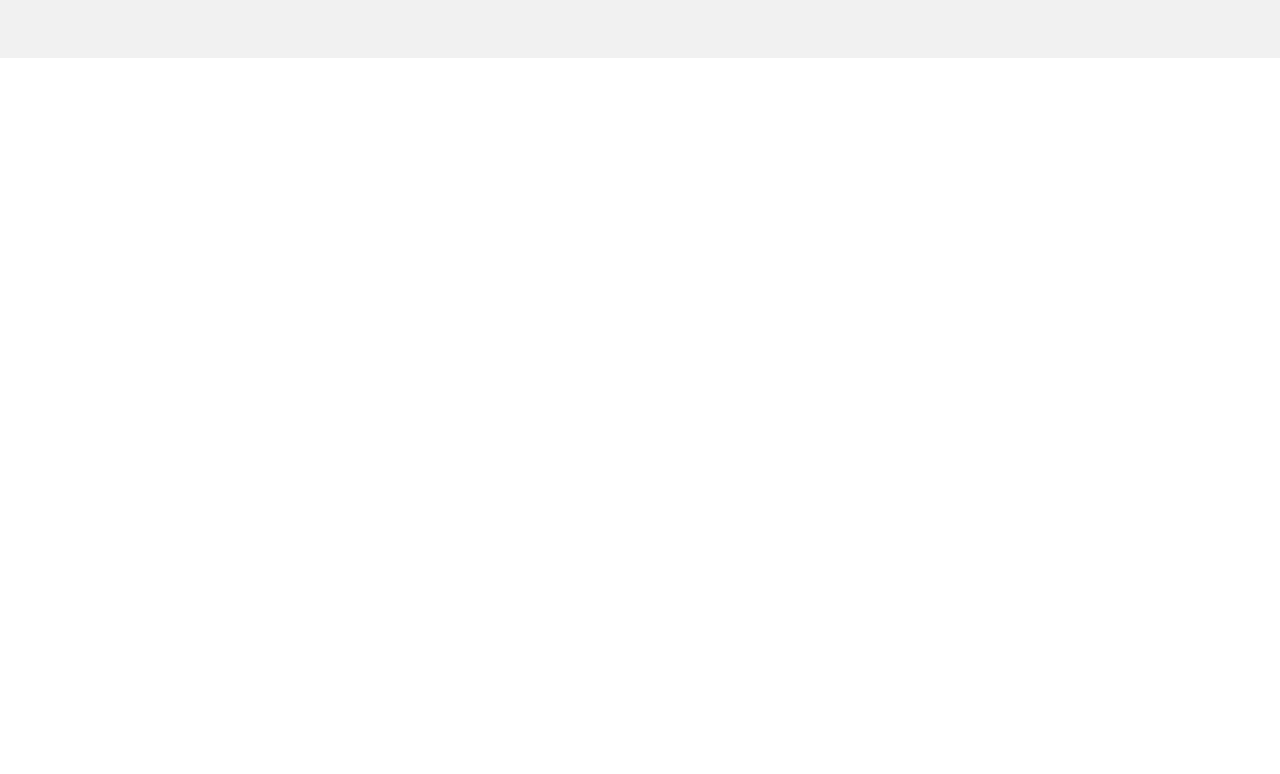
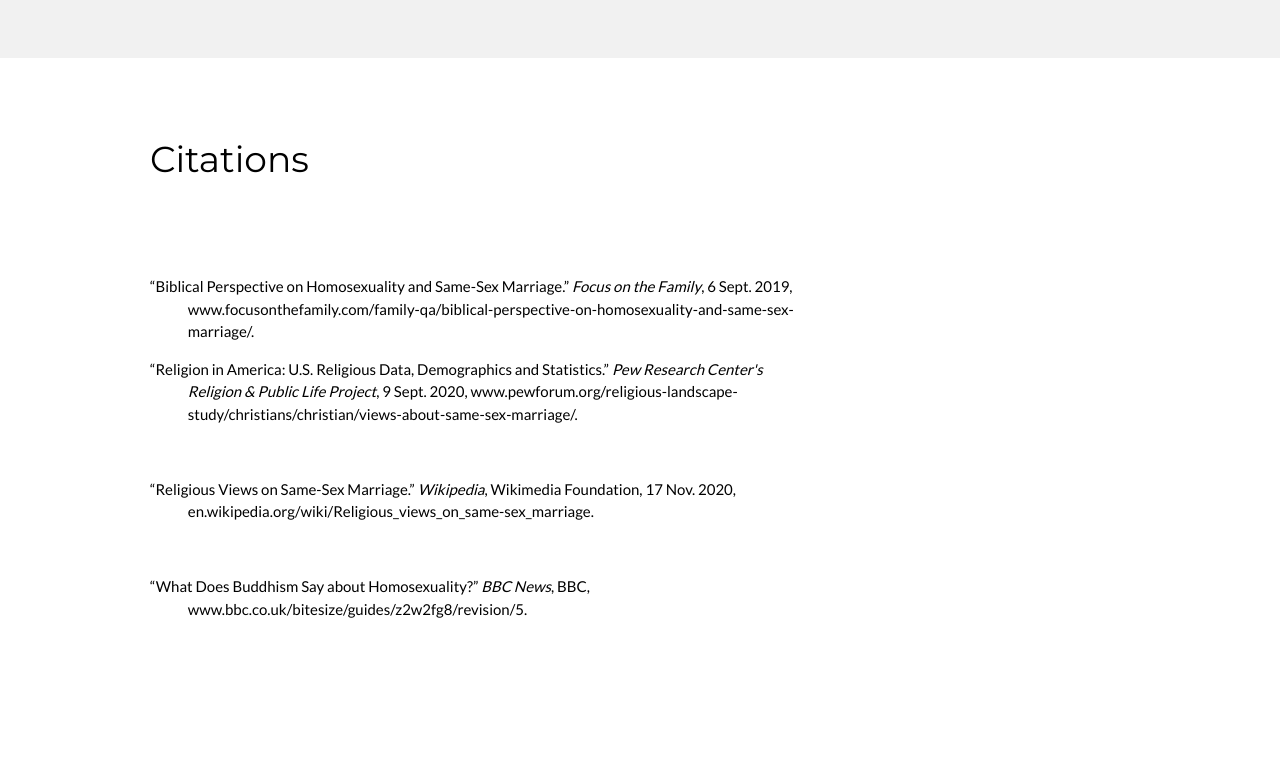
Before and after one commit to BenjaminMetz04/BlurredVision, a plain HTML site: page index.html in a window 1280 px wide. Shown: the part 2366-3140 px from the top of the page. Before the commit the page ends 2424 px from the top, so only its background shows below. Drawn offline with nearby package versions, Linux system fonts and the light colour scheme.

Commit message:
Update index.html

```diff
--- a/index.html
+++ b/index.html
@@ -58,7 +58,7 @@ body,h1,h2,h3,h4,h5,h6 {font-family: "Lato", sans-serif}
       </div>
 
       <div class="w3-third w3-center">
-        <img src="https://lh3.googleusercontent.com/proxy/jiIBx-is9wsAL3cFqFjGtsc7BPYy3s-IRJhTXaquL9XeqhMrFuOP3LO6yVQPT05OHZEs-hUF-UOBXkMVvq8gCLkDCzubQeB1R2JaUKxyuD8j4oYGGh0Y" alt="" width="500" height="400">
+        <img src="https://lh3.googleusercontent.com/proxy/jiIBx-is9wsAL3cFqFjGtsc7BPYy3s-IRJhTXaquL9XeqhMrFuOP3LO6yVQPT05OHZEs-hUF-UOBXkMVvq8gCLkDCzubQeB1R2JaUKxyuD8j4oYGGh0Y" alt="Not loaded" width="500" height="400">
       </div>
     </div>
   </div>
@@ -67,15 +67,36 @@ body,h1,h2,h3,h4,h5,h6 {font-family: "Lato", sans-serif}
 <div class="w3-row-padding w3-light-grey w3-padding-64 w3-container">
     <div class="w3-content">
       <div class="w3-third w3-center">
-        <img width="150" height="300" src="https://lh3.googleusercontent.com/proxy/J45KvHWGh6zKeb3wNjIYiTjPKj5fTFTYSDR3m_6b69VQFW7s1ZVrBa6JIn1hP1TG6vX82F0ZQG-jeRuHRDbKHgzb" alt="">
+        <img width="150" height="300" src="https://lh3.googleusercontent.com/proxy/J45KvHWGh6zKeb3wNjIYiTjPKj5fTFTYSDR3m_6b69VQFW7s1ZVrBa6JIn1hP1TG6vX82F0ZQG-jeRuHRDbKHgzb" alt="Not loaded">
       </div>
 
       <div class="w3-twothird">
         <h1>My View</h1>
-        <h5 class="w3-padding-32">I believe that all people should be treated equally and not be discriminated because of they are attracted to the same sex. In some places people are being hated on or even imprisoned because of this and I believe that this is unethical because we are all humans and should be treated equally because same sex marriage wasnt even an idea back when most religious texts were written and people shouldn't say that their religion is against it just becasue it doesn't mention it.</h5>
+        <h5 class="w3-padding-32">I believe that all people should be treated equally and not be discriminated because of they are attracted to the same sex. In some places places people are being hated on or even imprisoned because of this and I believe that this is unethical because we are all humans and should be treated equally because same sex marriage wasnt even an ideal back when most religious texts were written and people should’nt say that their religion is against it just becasue it dosnt mention it.</h5>
       </div>
     </div>
   </div>
+
+<!-- Fifth Grid -->
+<div class="w3-row-padding w3-padding-64 w3-container">
+  <div class="w3-content">
+    <div class="w3-twothird">
+      <h1>Citations</h1>
+      <h5 class="w3-padding-32"></h5>
+      <p style="margin-left: 1cm; text-indent: -1cm;">&ldquo;Biblical Perspective on Homosexuality and Same-Sex Marriage.&rdquo; <em>Focus on the Family</em>, 6 Sept. 2019, www.focusonthefamily.com/family-qa/biblical-perspective-on-homosexuality-and-same-sex-marriage/.&nbsp;</p>
+      <p style="margin-left: 1cm; text-indent: -1cm;">&ldquo;Religion in America: U.S. Religious Data, Demographics and Statistics.&rdquo; <em>Pew Research Center&apos;s Religion &amp; Public Life Project</em>, 9 Sept. 2020, www.pewforum.org/religious-landscape-study/christians/christian/views-about-same-sex-marriage/.&nbsp;</p>
+      <p><br></p>
+      <p style="margin-left: 1cm; text-indent: -1cm;">&ldquo;Religious Views on Same-Sex Marriage.&rdquo; <em>Wikipedia</em>, Wikimedia Foundation, 17 Nov. 2020, en.wikipedia.org/wiki/Religious_views_on_same-sex_marriage.&nbsp;</p>
+      <p style="margin-left: 1cm; text-indent: -1cm;"><br></p>
+      <p style="margin-left: 1cm; text-indent: -1cm;">&ldquo;What Does Buddhism Say about Homosexuality?&rdquo; <em>BBC News</em>, BBC, www.bbc.co.uk/bitesize/guides/z2w2fg8/revision/5.&nbsp;</p>
+      <p><br></p>
+      <p><br></p>
+    </div>
+
+    <div class="w3-third w3-center">
+    </div>
+  </div>
+</div>
 
 
 
```
